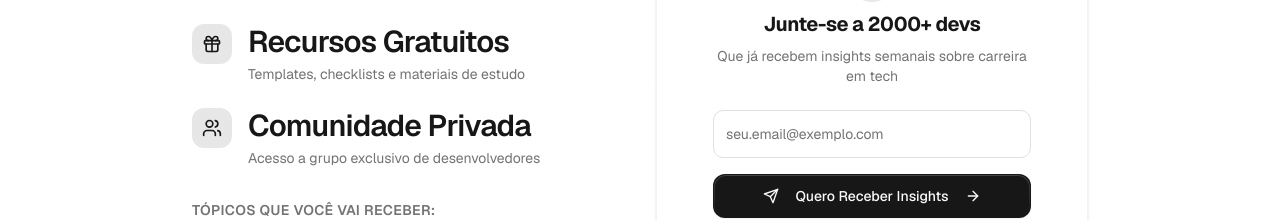
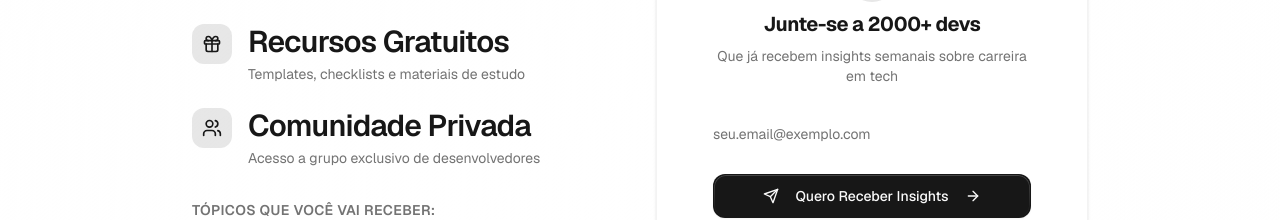
Before and after one commit to gutogalego/augusto-galego, a Next.js app: page / in a window 1280 px wide. Shown: the part 4036-4256 px from the top of the page. Built offline with nearby package versions, Linux system fonts and the light colour scheme.

Commit message:
feat: enhance Input component with new structure, variants, and additional subcomponents

```diff
--- a/src/components/ui/input.tsx
+++ b/src/components/ui/input.tsx
@@ -1,25 +1,343 @@
+// AlignUI Input v0.0.0
+
+import { Slot } from '@radix-ui/react-slot'
 import * as React from 'react'
 
 import { cn } from '@/lib/shadcn'
+import type { PolymorphicComponentProps } from '@/utils/polymorphic'
+import { recursiveCloneChildren } from '@/utils/recursive-clone-children'
+import { type VariantProps, tv } from '@/utils/tv'
 
-export interface InputProps
-  extends React.InputHTMLAttributes<HTMLInputElement> {}
+const INPUT_ROOT_NAME = 'InputRoot'
+const INPUT_WRAPPER_NAME = 'InputWrapper'
+const INPUT_EL_NAME = 'InputEl'
+const INPUT_ICON_NAME = 'InputIcon'
+const INPUT_AFFIX_NAME = 'InputAffixButton'
+const INPUT_INLINE_AFFIX_NAME = 'InputInlineAffixButton'
 
-const Input = React.forwardRef<HTMLInputElement, InputProps>(
-  ({ className, type, ...props }, ref) => {
+const inputVariants = tv({
+  slots: {
+    root: [
+      // base
+      'group relative flex w-full overflow-hidden bg-card text-foreground shadow-sm',
+      'transition duration-200 ease-out',
+      'divide-x divide-border/50',
+      // before
+      'before:absolute before:inset-0 before:ring-1 before:ring-inset before:ring-border',
+      'before:pointer-events-none before:rounded-[inherit]',
+      'before:transition before:duration-200 before:ease-out',
+      // hover
+      'hover:shadow-md hover:before:ring-border/70',
+      // focus
+      'has-[input:focus]:shadow-lg has-[input:focus]:before:ring-ring',
+      // disabled
+      'has-[input:disabled]:shadow-none has-[input:disabled]:before:ring-transparent has-[input:disabled]:opacity-50',
+    ],
+    wrapper: [
+      // base
+      'group/input-wrapper flex w-full cursor-text items-center bg-card',
+      'transition duration-200 ease-out',
+      // hover
+      'hover:[&:not(&:has(input:focus))]:bg-accent/50',
+      // disabled
+      'has-[input:disabled]:pointer-events-none has-[input:disabled]:bg-muted/50',
+    ],
+    input: [
+      // base
+      'w-full bg-transparent text-sm text-foreground outline-none',
+      'transition duration-200 ease-out',
+      // placeholder
+      'placeholder:select-none placeholder:text-muted-foreground placeholder:transition placeholder:duration-200 placeholder:ease-out',
+      // hover placeholder
+      'group-hover/input-wrapper:placeholder:text-muted-foreground/80',
+      // focus
+      'focus:outline-none',
+      // focus placeholder
+      'group-has-[input:focus]:placeholder:text-muted-foreground/60',
+      // disabled
+      'disabled:text-muted-foreground disabled:placeholder:text-muted-foreground/50',
+    ],
+    icon: [
+      // base
+      'flex size-4 shrink-0 select-none items-center justify-center',
+      'transition duration-200 ease-out',
+      // placeholder state
+      'group-has-[:placeholder-shown]:text-muted-foreground/60',
+      // filled state
+      'text-muted-foreground',
+      // hover
+      'group-has-[:placeholder-shown]:group-hover/input-wrapper:text-muted-foreground/80',
+      // focus
+      'group-has-[:placeholder-shown]:group-has-[input:focus]/input-wrapper:text-foreground',
+      // disabled
+      'group-has-[input:disabled]/input-wrapper:text-muted-foreground/40',
+    ],
+    affix: [
+      // base
+      'shrink-0 bg-card text-sm text-muted-foreground',
+      'flex items-center justify-center truncate',
+      'transition duration-200 ease-out',
+      // placeholder state
+      'group-has-[:placeholder-shown]:text-muted-foreground/60',
+      // focus state
+      'group-has-[:placeholder-shown]:group-has-[input:focus]:text-foreground',
+    ],
+    inlineAffix: [
+      // base
+      'text-sm text-muted-foreground',
+      // placeholder state
+      'group-has-[:placeholder-shown]:text-muted-foreground/60',
+      // focus state
+      'group-has-[:placeholder-shown]:group-has-[input:focus]:text-foreground',
+    ],
+  },
+  variants: {
+    size: {
+      default: {
+        root: 'rounded-lg',
+        wrapper: 'gap-2 px-3',
+        input: 'h-10',
+      },
+      sm: {
+        root: 'rounded-md',
+        wrapper: 'gap-2 px-2.5',
+        input: 'h-9',
+      },
+      lg: {
+        root: 'rounded-lg',
+        wrapper: 'gap-3 px-4',
+        input: 'h-12',
+      },
+    },
+    hasError: {
+      true: {
+        root: [
+          // base
+          'before:ring-destructive',
+          // hover
+          'hover:before:ring-destructive hover:[&:not(&:has(input:focus)):has(>:only-child)]:before:ring-destructive',
+          // focus
+          'has-[input:focus]:shadow-destructive/20 has-[input:focus]:before:ring-destructive',
+        ],
+      },
+      false: {
+        root: [
+          // hover
+          'hover:[&:not(:has(input:focus)):has(>:only-child)]:before:ring-transparent',
+        ],
+      },
+    },
+  },
+  compoundVariants: [
+    //#region affix
+    {
+      size: 'default',
+      class: {
+        affix: 'px-3',
+      },
+    },
+    {
+      size: ['sm', 'lg'],
+      class: {
+        affix: 'px-3',
+      },
+    },
+    //#endregion
+  ],
+  defaultVariants: {
+    size: 'default',
+    hasError: false,
+  },
+})
+
+type InputSharedProps = VariantProps<typeof inputVariants>
+
+function InputRoot({
+  className,
+  children,
+  size,
+  hasError,
+  asChild,
+  ...rest
+}: React.HTMLAttributes<HTMLDivElement> &
+  InputSharedProps & {
+    asChild?: boolean
+  }) {
+  const uniqueId = React.useId()
+  const Component = asChild ? Slot : 'div'
+
+  const { root } = inputVariants({
+    size,
+    hasError,
+  })
+
+  const sharedProps: InputSharedProps = {
+    size,
+    hasError,
+  }
+
+  const extendedChildren = recursiveCloneChildren(
+    children as React.ReactElement[],
+    sharedProps,
+    [
+      INPUT_WRAPPER_NAME,
+      INPUT_EL_NAME,
+      INPUT_ICON_NAME,
+      INPUT_AFFIX_NAME,
+      INPUT_INLINE_AFFIX_NAME,
+    ],
+    uniqueId,
+    asChild
+  )
+
+  return (
+    <Component className={root({ class: className })} {...rest}>
+      {extendedChildren}
+    </Component>
+  )
+}
+InputRoot.displayName = INPUT_ROOT_NAME
+
+function InputWrapper({
+  className,
+  children,
+  size,
+  hasError,
+  asChild,
+  ...rest
+}: React.HTMLAttributes<HTMLLabelElement> &
+  InputSharedProps & {
+    asChild?: boolean
+  }) {
+  const Component = asChild ? Slot : 'label'
+
+  const { wrapper } = inputVariants({
+    size,
+    hasError,
+  })
+
+  return (
+    <Component className={wrapper({ class: className })} {...rest}>
+      {children}
+    </Component>
+  )
+}
+InputWrapper.displayName = INPUT_WRAPPER_NAME
+
+const Input = React.forwardRef<
+  HTMLInputElement,
+  React.InputHTMLAttributes<HTMLInputElement> &
+    InputSharedProps & {
+      asChild?: boolean
+    }
+>(
+  (
+    { className, type = 'text', size, hasError, asChild, ...rest },
+    forwardedRef
+  ) => {
+    const Component = asChild ? Slot : 'input'
+
+    const { input } = inputVariants({
+      size,
+      hasError,
+    })
+
     return (
-      <input
+      <Component
         type={type}
-        className={cn(
-          'flex h-9 w-full rounded-md border border-input bg-transparent px-3 py-1 text-sm transition-colors file:border-0 file:bg-transparent file:text-sm file:font-medium placeholder:text-muted-foreground focus-visible:outline-none focus-visible:ring-1 focus-visible:ring-ring disabled:cursor-not-allowed disabled:opacity-50',
-          className
-        )}
-        ref={ref}
-        {...props}
+        className={input({ class: className })}
+        ref={forwardedRef}
+        {...rest}
       />
     )
   }
 )
-Input.displayName = 'Input'
+Input.displayName = INPUT_EL_NAME
 
-export { Input }
+function InputIcon<T extends React.ElementType = 'div'>({
+  size,
+  hasError,
+  as,
+  className,
+  ...rest
+}: PolymorphicComponentProps<T, InputSharedProps>) {
+  const Component = as || 'div'
+  const { icon } = inputVariants({ size, hasError })
+
+  return <Component className={icon({ class: className })} {...rest} />
+}
+InputIcon.displayName = INPUT_ICON_NAME
+
+function InputAffix({
+  className,
+  children,
+  size,
+  hasError,
+  ...rest
+}: React.HTMLAttributes<HTMLDivElement> & InputSharedProps) {
+  const { affix } = inputVariants({
+    size,
+    hasError,
+  })
+
+  return (
+    <div className={affix({ class: className })} {...rest}>
+      {children}
+    </div>
+  )
+}
+InputAffix.displayName = INPUT_AFFIX_NAME
+
+function InputInlineAffix({
+  className,
+  children,
+  size,
+  hasError,
+  ...rest
+}: React.HTMLAttributes<HTMLSpanElement> & InputSharedProps) {
+  const { inlineAffix } = inputVariants({
+    size,
+    hasError,
+  })
+
+  return (
+    <span className={inlineAffix({ class: className })} {...rest}>
+      {children}
+    </span>
+  )
+}
+InputInlineAffix.displayName = INPUT_INLINE_AFFIX_NAME
+
+// Componente simples para compatibilidade com uso básico
+const SimpleInput = React.forwardRef<
+  HTMLInputElement,
+  React.InputHTMLAttributes<HTMLInputElement> & InputSharedProps
+>(
+  (
+    { className, size = 'default' as const, hasError = false, ...props },
+    ref
+  ) => {
+    return (
+      <InputRoot size={size} hasError={hasError} className={className}>
+        <InputWrapper>
+          <Input ref={ref} {...props} />
+        </InputWrapper>
+      </InputRoot>
+    )
+  }
+)
+SimpleInput.displayName = 'SimpleInput'
+
+export {
+  InputRoot as Root,
+  InputWrapper as Wrapper,
+  Input,
+  InputIcon as Icon,
+  InputAffix as Affix,
+  InputInlineAffix as InlineAffix,
+  SimpleInput,
+  inputVariants,
+}
+
+// Export default para compatibilidade
+export { SimpleInput as default }
```
